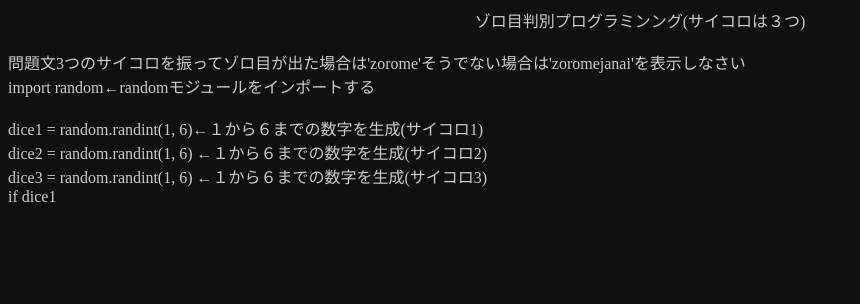
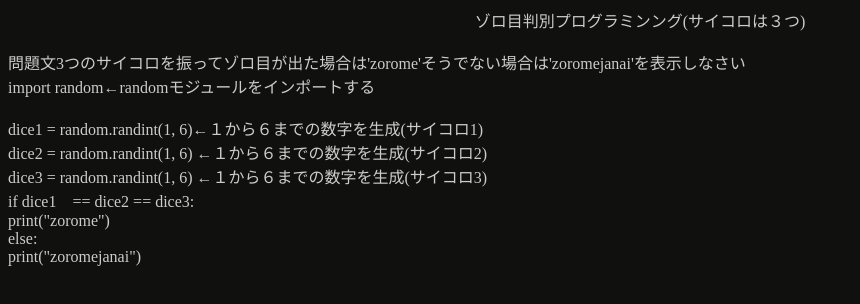
Before and after one commit to tanasyun/tanasyun.github.io, a plain HTML site: page tukaerukamosirenai.html in a window 1280 px wide. Shown: the whole page, without its empty margins (0-860 px from the left). Drawn offline with Linux system fonts and the light colour scheme.

Commit message:
Update tukaerukamosirenai.html

```diff
--- a/tukaerukamosirenai.html
+++ b/tukaerukamosirenai.html
@@ -1,4 +1,4 @@
 <html>
   <head><title>もしかしたら使えるかもしれないPythonのソースコード！！</title></head>
   <body bgcolor="#10100E" text="#cccccc">
-    <p><center>ゾロ目判別プログラミンング(サイコロは３つ)</center><br>問題文3つのサイコロを振ってゾロ目が出た場合は'zorome'そうでない場合は'zoromejanai'を表示しなさい<br>import random←randomモジュールをインポートする<br> <br>dice1 = random.randint(1, 6)←１から６までの数字を生成(サイコロ1)<br>dice2 = random.randint(1, 6)  ←１から６までの数字を生成(サイコロ2)<br>dice3 = random.randint(1, 6)  ←１から６までの数字を生成(サイコロ3)<br>if dice1
+    <p><center>ゾロ目判別プログラミンング(サイコロは３つ)</center><br>問題文3つのサイコロを振ってゾロ目が出た場合は'zorome'そうでない場合は'zoromejanai'を表示しなさい<br>import random←randomモジュールをインポートする<br> <br>dice1 = random.randint(1, 6)←１から６までの数字を生成(サイコロ1)<br>dice2 = random.randint(1, 6)  ←１から６までの数字を生成(サイコロ2)<br>dice3 = random.randint(1, 6)  ←１から６までの数字を生成(サイコロ3)<br>if dice1　== dice2 == dice3:<br> print("zorome")<br>else:<br> print("zoromejanai")
```
